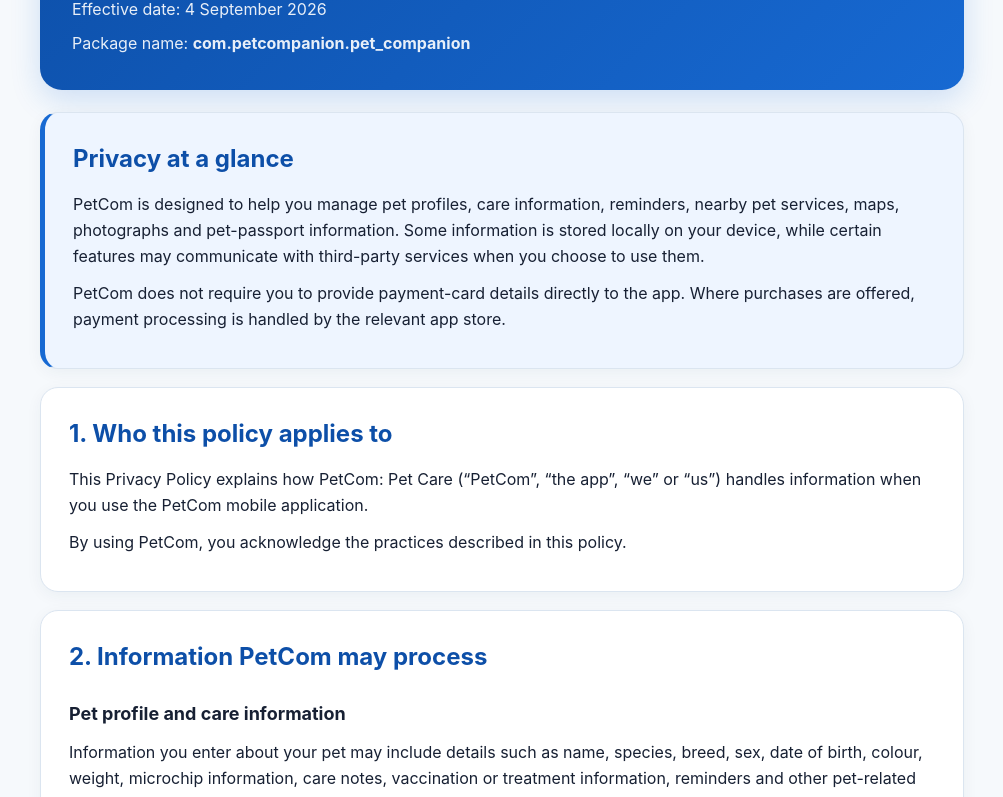
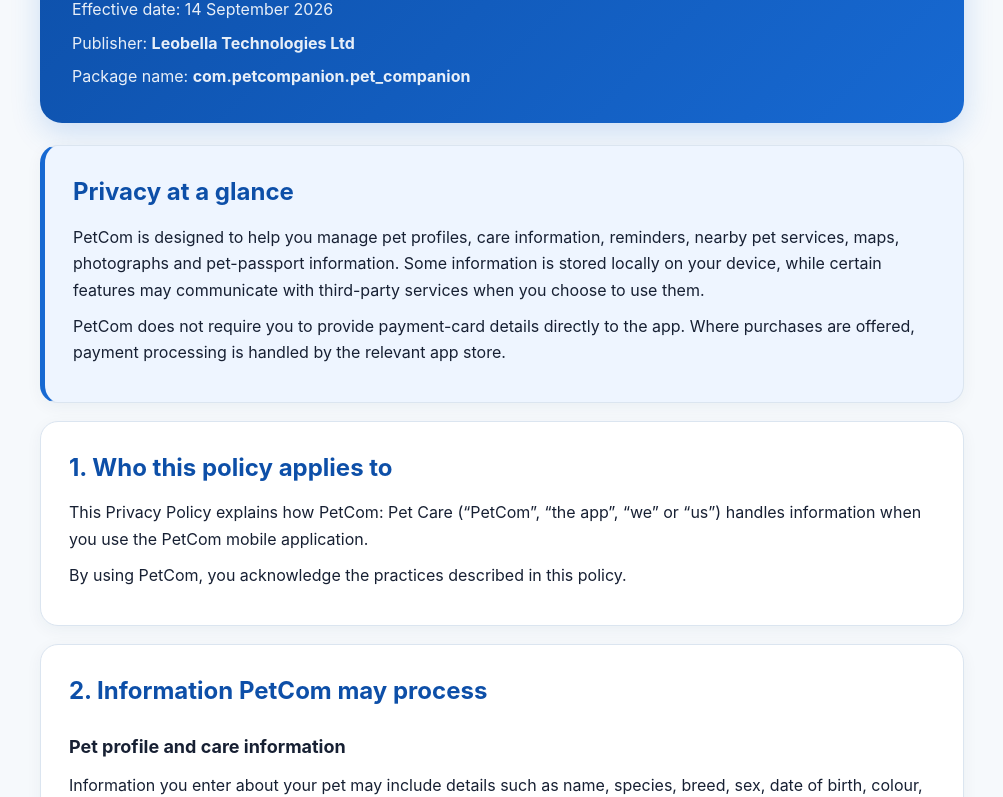
Before and after one commit to IvanStefanov303/petcom-privacy, a plain HTML site: page index.html in a window 1280 px wide. Shown: the part 180-977 px from the top of the page, without its empty margins (138-1141 px from the left). Drawn offline with Linux system fonts and the light colour scheme.

Commit message:
Identify Leobella Technologies Ltd as PetCom publisher

```diff
--- a/index.html
+++ b/index.html
@@ -62,7 +62,8 @@
     <section class="hero">
       <div class="brand"><span class="paw" aria-hidden="true">🐾</span><span>PetCom: Pet Care</span></div>
       <h1>Privacy Policy</h1>
-      <p>Effective date: 4 September 2026</p>
+      <p>Effective date: 14 September 2026</p>
+      <p>Publisher: <strong>Leobella Technologies Ltd</strong></p>
       <p>Package name: <strong>com.petcompanion.pet_companion</strong></p>
     </section>
 
@@ -212,10 +213,10 @@
     <section class="card">
       <h2>17. Contact</h2>
       <p>For questions about this Privacy Policy or PetCom’s privacy practices, contact:</p>
-      <p><strong>PetCom Support</strong><br>Email: <a href="mailto:amentes85@gmail.com">amentes85@gmail.com</a></p>
+      <p><strong>Leobella Technologies Ltd</strong><br>PetCom Support<br>Email: <a href="mailto:amentes85@gmail.com">amentes85@gmail.com</a></p>
     </section>
 
-    <p class="footer">© 2026 PetCom. Privacy Policy for PetCom: Pet Care.</p>
+    <p class="footer">© 2026 Leobella Technologies Ltd. Privacy Policy for PetCom: Pet Care.</p>
   </main>
 </body>
 </html>
```
